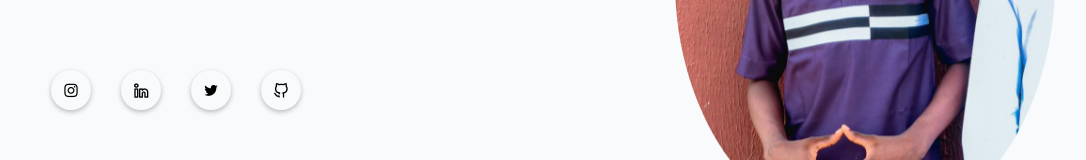
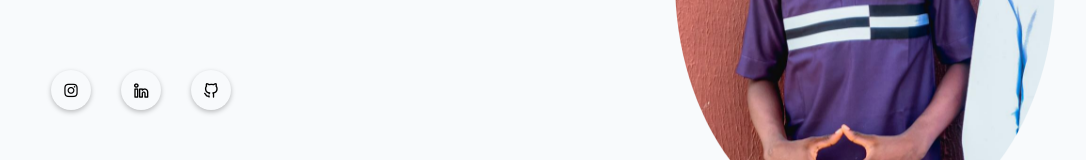
Before and after one commit to Bilaaladenuga/bilaal-portfolio., a React (Vite) app: page / in a window 1280 px wide. Shown: the part 575-735 px from the top of the page, without its empty margins (97-1183 px from the left). Built offline with nearby package versions, Linux system fonts and the light colour scheme.

Commit message:
Add social links: Instagram, LinkedIn, GitHub

```diff
--- a/src/pages/Home.jsx
+++ b/src/pages/Home.jsx
@@ -69,11 +69,21 @@ const Home = () => {
                     </motion.div>
 
                     <motion.div variants={staggerContainer} className="social_icons">
-                        {['instagram', 'linkedin-alt', 'twitter', 'github-alt'].map((icon, index) => (
-                            <motion.div key={index} variants={fadeInUp} className="icon">
-                                <i className={`uil uil-${icon}`}></i>
-                            </motion.div>
-                        ))}
+                        <motion.div variants={fadeInUp} className="icon">
+                            <a href="https://www.instagram.com/adenugabilaal/" target="_blank" rel="noopener noreferrer" style={{ color: 'inherit' }}>
+                                <i className="uil uil-instagram"></i>
+                            </a>
+                        </motion.div>
+                        <motion.div variants={fadeInUp} className="icon">
+                            <a href="https://ng.linkedin.com/in/adenuga-bilaal" target="_blank" rel="noopener noreferrer" style={{ color: 'inherit' }}>
+                                <i className="uil uil-linkedin-alt"></i>
+                            </a>
+                        </motion.div>
+                        <motion.div variants={fadeInUp} className="icon">
+                            <a href="https://github.com/Bilaaladenuga" target="_blank" rel="noopener noreferrer" style={{ color: 'inherit' }}>
+                                <i className="uil uil-github-alt"></i>
+                            </a>
+                        </motion.div>
                     </motion.div>
                 </div>
 
```
